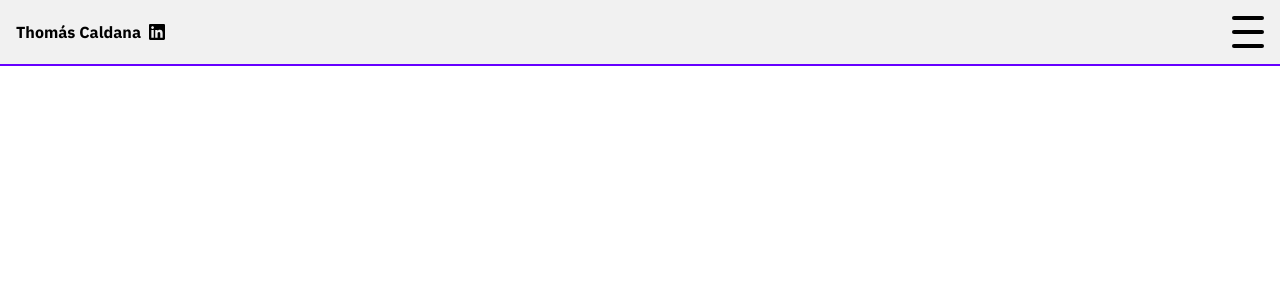
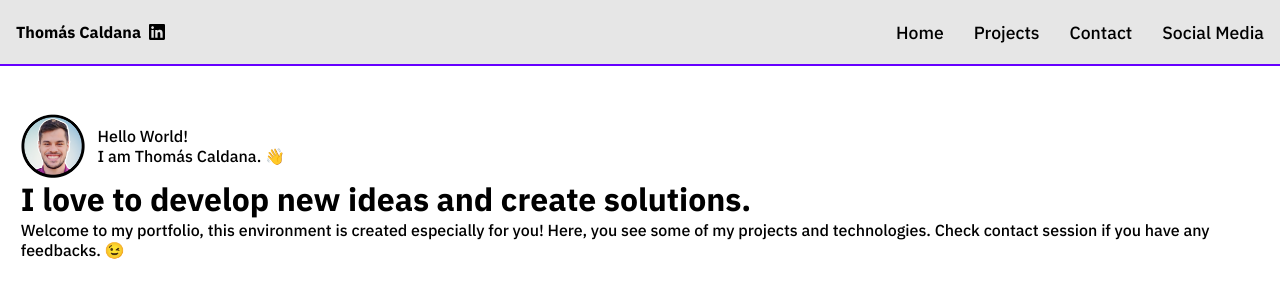
Before and after one commit to thomascaldana/thomas-portfolio, a React (Vite) app: page / in a window 1280 px wide. Shown: the top 300 px of the page. Built offline with nearby package versions, Linux system fonts and the light colour scheme.

Commit message:
creating the introduction component

```diff
--- a/src/components/Header/index.tsx
+++ b/src/components/Header/index.tsx
@@ -1,8 +1,8 @@
-import { Container, Name, Nav, MenuOptions } from '../Header/styles'
+import { Container, Name, Nav, MenuOptions, Ul } from '../Header/styles'
 import { SiLinkedin } from "react-icons/si"
-import { useState } from 'react'
+import { FC, useState } from 'react'
 
-const Header = (): JSX.Element => {
+export const Header: FC = () => {
 
   // to change burger classes
   const [burger_class, setBurgerClass] = useState("burger-bar unclicked")
@@ -24,10 +24,18 @@ const Header = (): JSX.Element => {
   return (
     <Container style={{ width: '100%' }}>
       <Nav>
-        <Name>
+        <Name href='https://www.linkedin.com/in/thomas-caldana/' target='_blank'>
            <p>Thomás Caldana</p>
           <SiLinkedin />
         </Name>
+
+        <Ul className='nav-links' >
+          <li className='li-item'><a>Home</a></li>
+          <li className='li-item'><a>Projects</a></li>
+          <li className='li-item'><a>Contact</a></li>
+          <li className='li-item'><a>Social Media</a></li>
+        </Ul>
+
         <div className="burger-menu" onClick={updateMenu}>
           <div className={burger_class} ></div>
           <div className={burger_class} ></div>
@@ -47,5 +55,3 @@ const Header = (): JSX.Element => {
   )
 
 }
-
-export default Header
--- a/src/components/Header/styles.ts
+++ b/src/components/Header/styles.ts
@@ -1,58 +1,15 @@
 import styled, { css } from 'styled-components'
-
 interface MenuOptionsProps {
   isVisible: boolean;
 }
 
-/* export const Container = styled.div`
-  width: 100%;
-  height: 80px;
-  font-size: 1.05rem;
-  display: flex;
-  flex-flow: row nowrap;
-  justify-content: space-between;
-  padding: 28px 12px;
-`
-export const Name = styled.a`
-  display: flex;
-  flex-flow: row nowrap;
-  gap: .5rem;
-  font-family: 'IBM Plex Sans', sans-serif;
-  align-items: center;
-  cursor: pointer;
-
-  p{
-    font-weight: 700;
-  }
-  `
-
-export const Button = styled.div`
-  background: #f1f1f1;
-  width: 50px;
-  height: 50px;
-  cursor: pointer;
-  display: flex;
-  justify-content: center;
-  align-items: center;
-  border-radius: 5px;
-  `
-export const Menu = styled.div`
-  display: flex;
-  align-items: center;
-
-.menu-icon{
-  width: 1.8rem;
-  height: 1.8rem;
-}
-` */
-
 export const Container = styled.header`
-  background: #F1F1F1;
+  background: #e6e6e6;
 
   .menu {
   width: 100%;
   height: 12rem;
-  background-color: rgb(206, 220, 250);
+  background-color: #e6e6e6;
   top: 0;
   z-index: -1;
 }
@@ -70,10 +27,8 @@ export const Container = styled.header`
 
   .li-item{
   list-style-type: none;
+  cursor: pointer;
 }
-
-
-
 }
 `
 export const Nav = styled.nav`
@@ -91,6 +46,14 @@ export const Nav = styled.nav`
   align-items: flex-start;
   justify-content: space-between;
   cursor: pointer;
+
+  @media screen and (min-width: 600px) {
+   display: none;
+}
+  @media screen and (min-width: 1300px) {
+   //margin: 0 120px;
+}
+  }
 
   .burger-bar {
   width: 2em;
@@ -120,7 +83,7 @@ export const Nav = styled.nav`
   transition: cubic-bezier(0.175, 0.885, 0.32, 1.275) 0.5s;
 }
 
-}
+
   `
 
 export const Name = styled.a`
@@ -130,10 +93,17 @@ export const Name = styled.a`
   font-family: 'IBM Plex Sans', sans-serif;
   align-items: center;
   cursor: pointer;
+  text-decoration: none;
 
   p{
     font-weight: 700;
+    color: #000000
   }
+
+  svg {
+    color: #000000
+  }
+
   `
 
 export const MenuOptions = styled.div<MenuOptionsProps>`
@@ -141,4 +111,27 @@ export const MenuOptions = styled.div<MenuOptionsProps>`
 ${({ isVisible }) => css`
     display: ${isVisible ? 'block' : 'none'};
   `}
+
+  @media screen and (min-width: 600px) {
+   display: none;
+  }
   `
+
+export const Ul = styled.ul`
+  display: flex;
+  flex-flow: row nowrap;
+  justify-content: center;
+  align-items: center;
+  align-content: center;
+  gap: 30px;
+  font-size: 1.1rem;
+  font-family: sans-serif;
+  cursor: pointer;
+  .li-item{
+  list-style-type: none;
+  }
+
+  @media screen and (max-width: 600px) {
+   display: none;
+}
+  `
--- /dev/null
+++ b/src/components/Introduction/index.tsx
@@ -0,0 +1,21 @@
+import { FC } from 'react'
+import { Container, MyPhoto, HelloContainer } from '../Introduction/styles'
+import myPhoto from '../../assets/images/my-photo.png'
+
+
+const Introduction: FC = () => {
+
+
+  return (
+    <Container>
+      <HelloContainer>
+        <MyPhoto src={myPhoto} alt="my-picture" />
+        <p>Hello World! <br/>I am Thomás Caldana. 👋</p>
+      </HelloContainer>
+      <h1>I <span>love</span> to develop new ideas and create <span>solutions</span>.</h1>
+      <p>Welcome to my portfolio, this environment is created especially for you! Here, you see some of my projects and technologies. Check contact session if you have any feedbacks. 😉</p>
+    </Container>
+  )
+}
+
+export default Introduction
--- /dev/null
+++ b/src/components/Introduction/styles.ts
@@ -0,0 +1,17 @@
+import styled from 'styled-components'
+
+export const Container = styled.div`
+ padding: 3rem 1.3rem 3rem 1.3rem;
+ display: flex;
+ flex-flow: column;
+`
+export const MyPhoto = styled.img`
+  width: 4rem;
+  height: 4rem;
+`
+export const HelloContainer = styled.div`
+  display: flex;
+  flex-flow: row nowrap;
+  align-items: center;
+  gap: 0.8rem
+`
--- a/src/components/Line/index.tsx
+++ b/src/components/Line/index.tsx
@@ -1,7 +1,8 @@
+import { FC } from 'react'
 import { LineStyles } from '../Line/styles'
 
 
-const Line = () => {
+const Line: FC = () => {
 
 
   return (
--- a/src/containers/Home/index.tsx
+++ b/src/containers/Home/index.tsx
@@ -1,12 +1,17 @@
-import Header from "../../components/Header"
+import { FC } from "react"
+import { Header } from "../../components/Header"
 import Line from "../../components/Line"
+import Introduction from "../../components/Introduction"
 
-const Home = () => {
+
+const Home: FC = () => {
 
   return (
     <>
       <Header />
       <Line />
+      <Introduction />
+
     </>
   )
 }
--- a/src/main.tsx
+++ b/src/main.tsx
@@ -7,7 +7,7 @@ ReactDOM.createRoot(document.getElementById('root')!).render(
   <React.StrictMode>
     <>
         <Home />
-      <GlobalStyles />
+        <GlobalStyles />
     </>
   </React.StrictMode>,
 )
```
Also changed, not shown: src/assets/images/my-photo.png (added).
